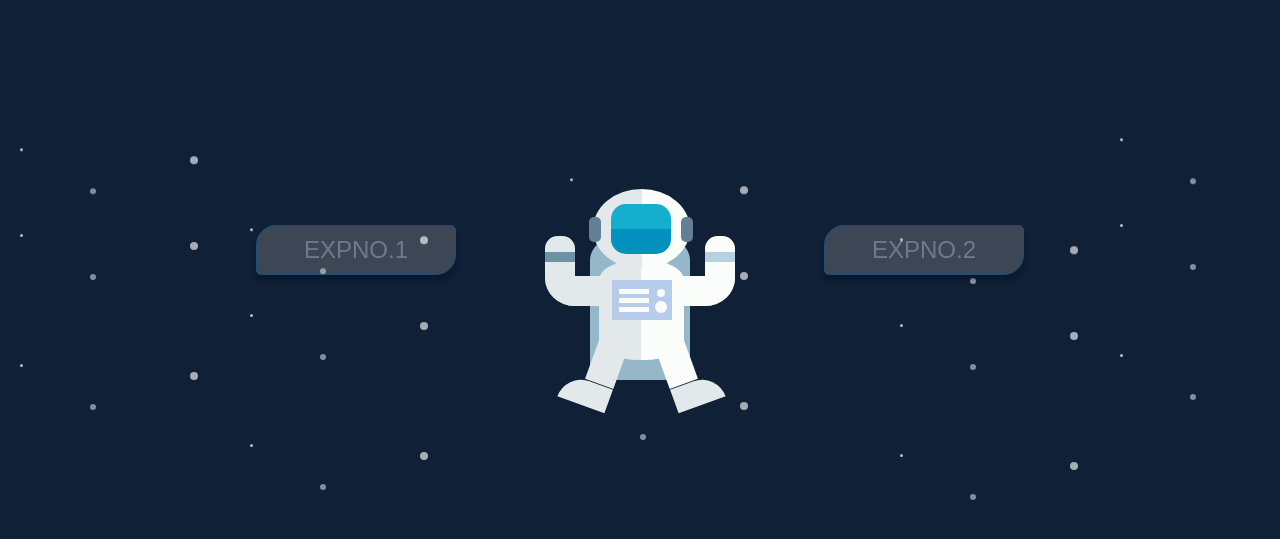
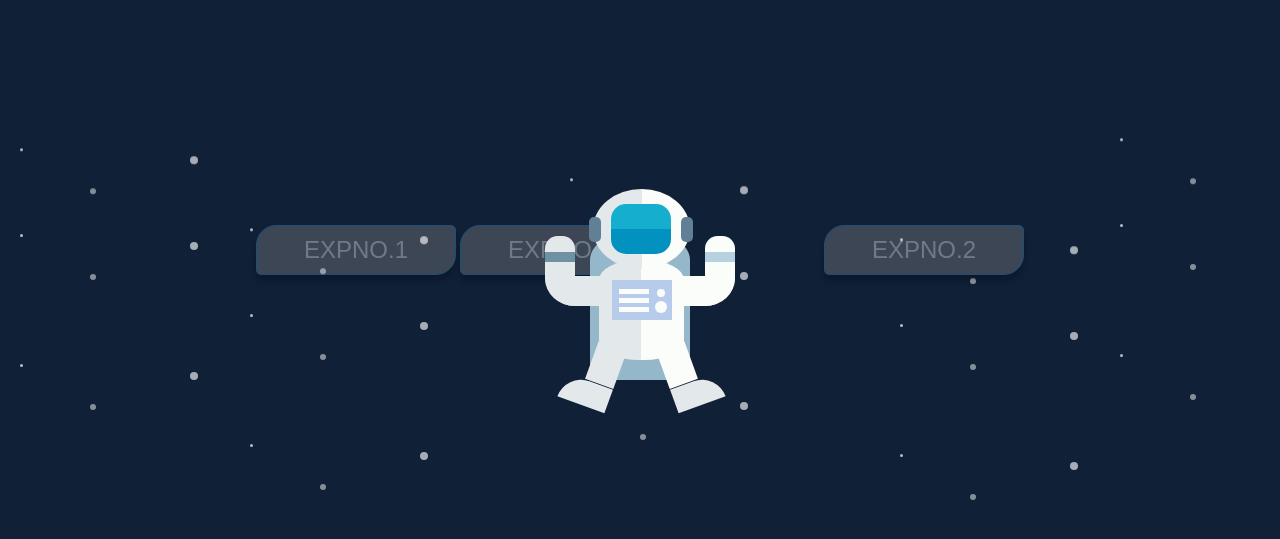
Before and after one commit to Davidskumar/Webtechexp, a plain HTML site: page index.html in a window 1280 px wide. Shown: the part 95-634 px from the top of the page. Drawn offline with Linux system fonts and the light colour scheme.

Commit message:
Update index.html

```diff
--- a/index.html
+++ b/index.html
@@ -51,6 +51,8 @@
       <span class="fa fa-star checked"></span></span>
   <div class="btnl">
     <button class="btn" onclick="window.location.href ='Exp1.html';"> EXPNO.1</button>
+    <button class="btn" onclick="window.location.href ='Exp1.html';"> EXPNO.1</button>
+
   </div>
   <div class="btnr">
     <button class="btn" onclick="window.location.href ='Exp2page1.html';"> EXPNO.2 </button>
```
